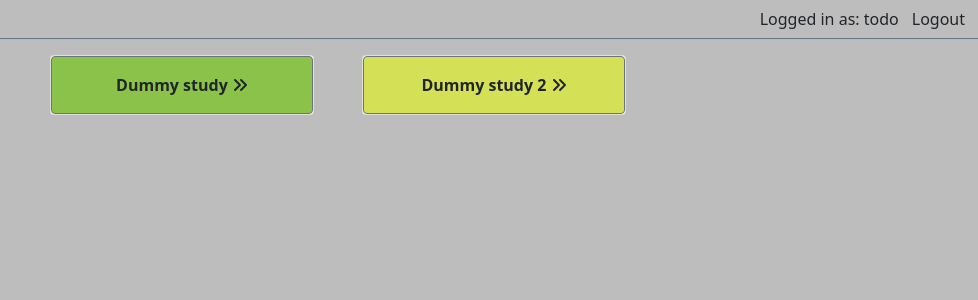
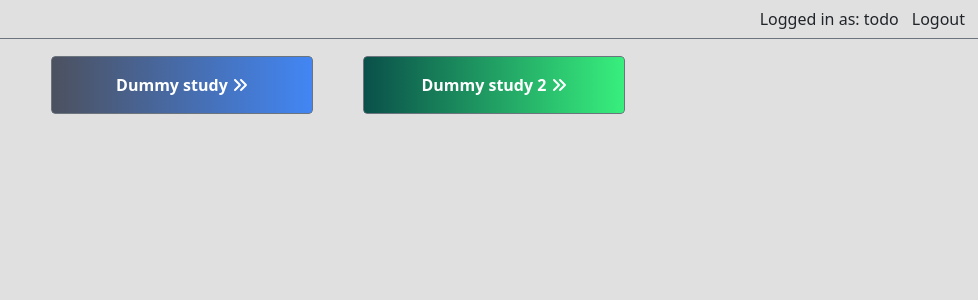
Before and after one commit to tekenradar/researcher-ui, a React (Create React App) app: page /studies in a window 1280 px wide. Shown: the top 300 px of the page, without its empty margins (302-1280 px from the left). Built offline with nearby package versions, Linux system fonts and the light colour scheme.

Commit message:
change AppTheme variable and for study color using css

```diff
--- a/src/components/Appbar.tsx
+++ b/src/components/Appbar.tsx
@@ -2,7 +2,7 @@ import React from "react";
 
 const Appbar: React.FC = () => {
   return (
-    <div className="border-bottom border-secondary d-flex justify-content-end align-items-center bg-appThemeColor">
+    <div className="border-bottom border-secondary d-flex justify-content-end align-items-center bg-homePageBgColor">
       <span>Logged in as: {"todo"}</span>
       <button className="btn">Logout</button>
     </div>
--- a/src/pages/StudySelector.tsx
+++ b/src/pages/StudySelector.tsx
@@ -11,16 +11,16 @@ const dummyStudies = [
 
 const StudySelector: React.FC = () => {
   return (
-    <div className="container-fluid h-100 bg-appThemeColor px-4 justify-content-center">
+    <div className="container-fluid h-100 bg-homePageBgColor px-4 justify-content-center">
       <div className="row justify-content-center gx-5 p-3">
         {dummyStudies.map((study, index) => (
           <div className="col-3">
-            <div className="card rounded" key={study.key}>
+            <div className="card rounded " key={study.key}>
               <Link
                 type="button"
                 className={`${
-                  index === 0 ? "bg-firstStudyColor" : "bg-secondStudyColor"
-                } btn cardBtn card-body shadow-none border border-secondary fw-bold`}
+                  index === 0 ? "l-bg-blue-dark" : "l-bg-green-dark"
+                }  btn cardBtn card-body shadow-none border border-secondary fw-bold`}
                 to={study.key}
               >
                 {study.name} <FontAwesomeIcon icon={faAnglesRight} />
--- a/src/stylesheets/css/pages/StudySelector.css
+++ b/src/stylesheets/css/pages/StudySelector.css
@@ -1,9 +1,52 @@
-.cardBtn {
+.btn.cardBtn {
     -webkit-transition: font-size 0.5s;
     transition: font-size 0.5s;
+    color: #fff;
   }
-  .cardBtn:hover {
-    padding-right: 18px;
+  .btn.cardBtn:hover {
+
     padding: 18px;
     font-size: 1.1em;
+    color: #fff;
   }
+
+.l-bg-cherry {
+    background: linear-gradient(to right, #6c465d, #f09) !important;
+    color: #fff;
+}
+
+.l-bg-blue-dark {
+    background: linear-gradient(to right, #4c515f, #4286f4) !important;
+    color: #fff;
+}
+
+.l-bg-green-dark {
+    background: linear-gradient(to right, #0a504a, #38ef7d) !important;
+    color: #fff;
+}
+
+.l-bg-orange-dark {
+    background: linear-gradient(to right, #a86008, #ffba56) !important;
+    color: #fff;
+}
+
+
+.l-bg-cyan {
+    background: linear-gradient(135deg, #289cf5, #84c0ec) !important;
+    color: #fff;
+}
+
+.l-bg-green {
+    background: linear-gradient(135deg, #23bdb8 0%, #43e794 100%) !important;
+    color: #fff;
+}
+
+.l-bg-orange {
+    background: linear-gradient(to right, #f9900e, #ffba56) !important;
+    color: #fff;
+}
+
+.l-bg-cyan {
+    background: linear-gradient(135deg, #289cf5, #84c0ec) !important;
+    color: #fff;
+}
--- a/src/stylesheets/scss/AppTheme.scss
+++ b/src/stylesheets/scss/AppTheme.scss
@@ -17,9 +17,7 @@ $theme-colors: (
 );
 
 $custom-colors: (
-    "appThemeColor": #bdbdbd ,
-    "firstStudyColor": #8bc34a,
-    "secondStudyColor": #d4e157,
+    "homePageBgColor": #e0e0e0,
 );
 
 // Merge the maps
```
Also changed, not shown: 1 other file (tests, documents, lock files or other folders).
